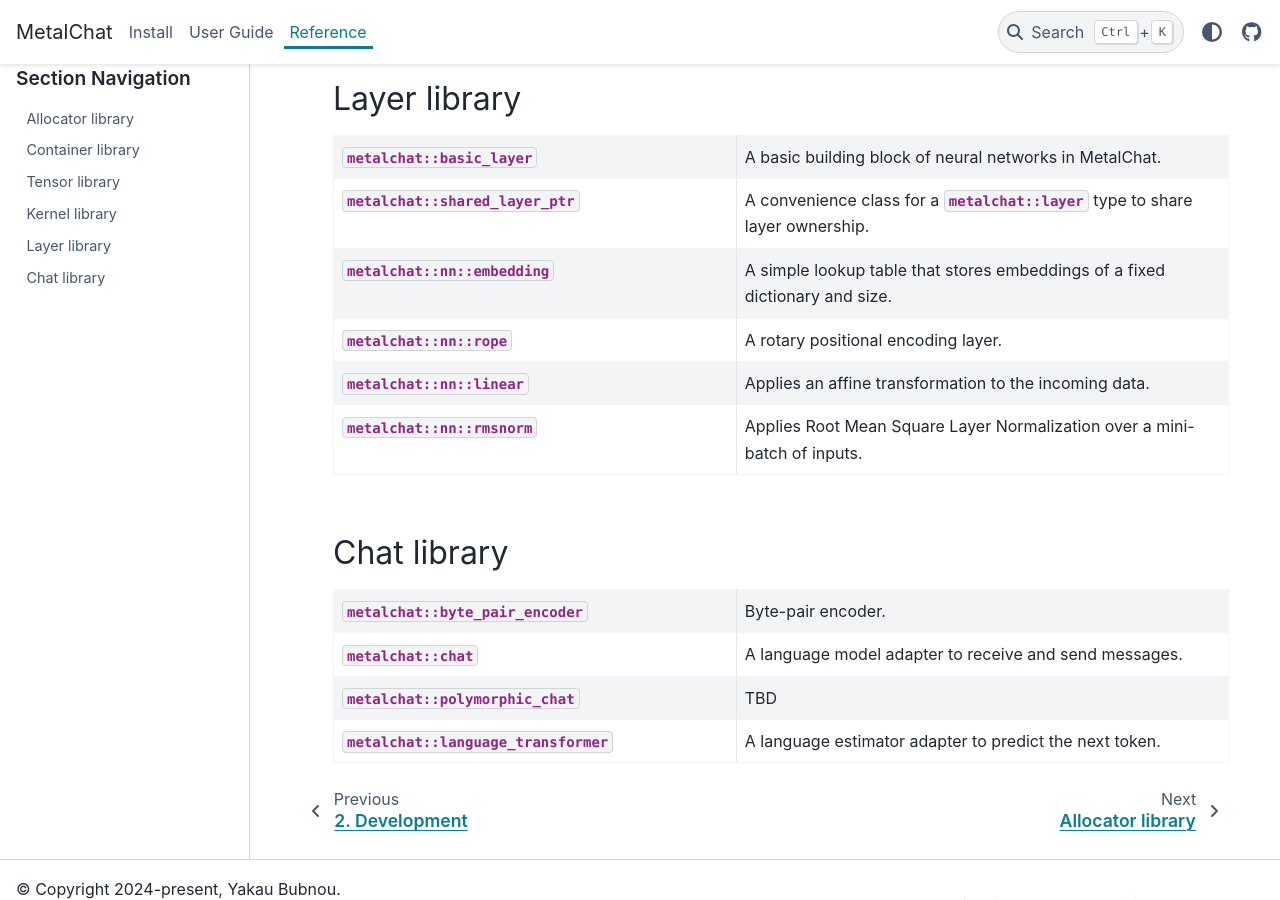
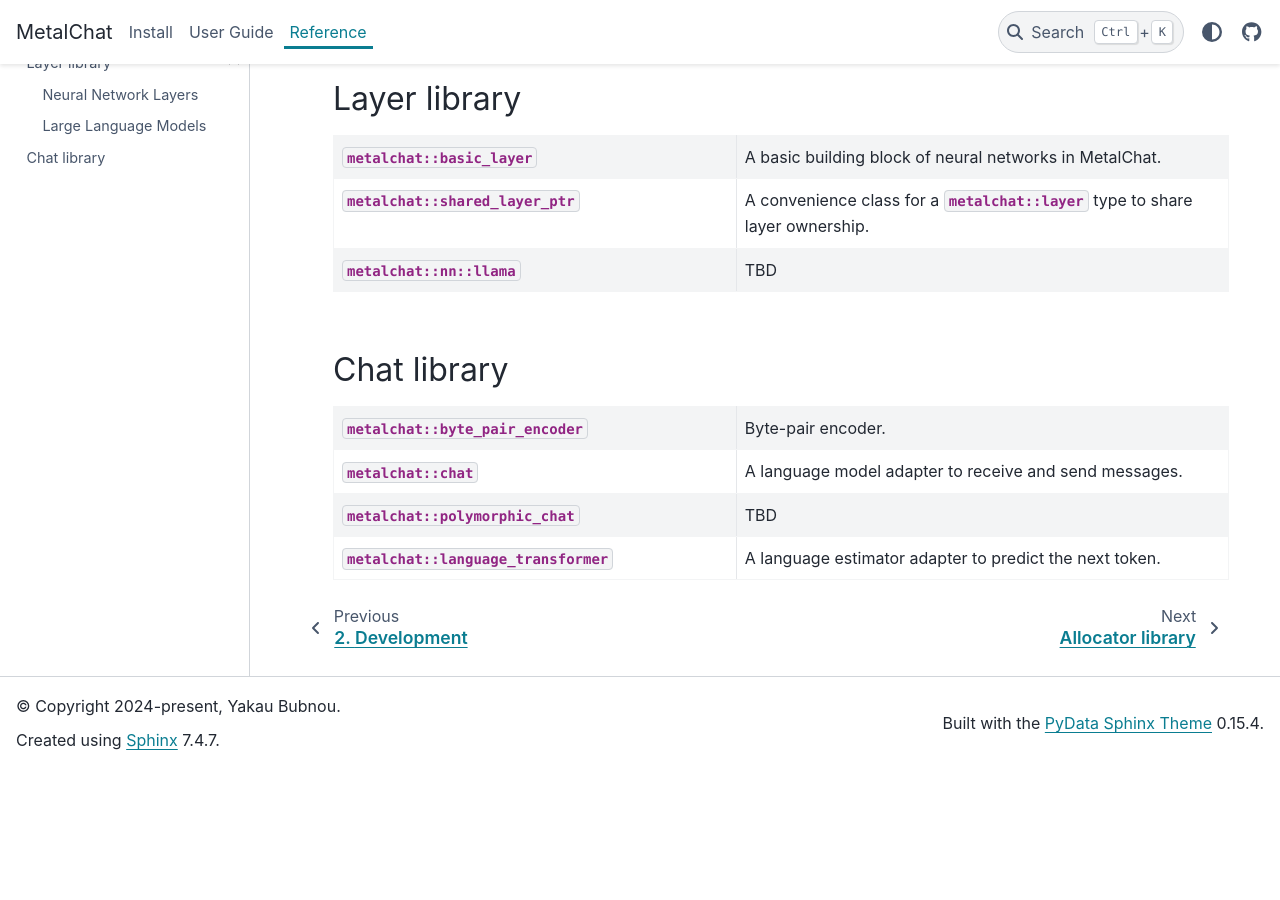
Before and after one commit to ybubnov/metalchat, a Sphinx documentation site: the page built from documentation/reference/index.rst, in a window 1280 px wide and 900 px high, scrolled down 2246 px. Built offline with Sphinx 7.4.7 and the PyData theme 0.15.4, drawn with Linux system fonts in a browser that asks for light colours; after the commit the page ends 3016 px from its top, so only the background shows below that.

Commit message:
Split layer documentation.

```diff
--- a/documentation/reference/index.rst
+++ b/documentation/reference/index.rst
@@ -158,17 +158,8 @@
    * - :cpp:class:`metalchat::shared_layer_ptr`
      - A convenience class for a :cpp:class:`metalchat::layer` type to share layer ownership.
 
-   * - :cpp:class:`metalchat::nn::embedding`
-     - A simple lookup table that stores embeddings of a fixed dictionary and size.
-
-   * - :cpp:class:`metalchat::nn::rope`
-     - A rotary positional encoding layer.
-
-   * - :cpp:class:`metalchat::nn::linear`
-     - Applies an affine transformation to the incoming data.
-
-   * - :cpp:class:`metalchat::nn::rmsnorm`
-     - Applies Root Mean Square Layer Normalization over a mini-batch of inputs.
+   * - :cpp:class:`metalchat::nn::llama`
+     - TBD
 
 
 Chat library
--- /dev/null
+++ b/documentation/reference/layer/llm.rst
@@ -0,0 +1,9 @@
+Large Language Models
+=====================
+
+
+Meta Llama
+----------
+
+.. doxygenclass:: metalchat::nn::llama
+   :members:
```
Also changed, not shown: other parts of documentation/reference/index.rst (+1 -1 lines), documentation/reference/layer/index.rst (added, +23 -0 lines), documentation/reference/layer/nn.rst (renamed from documentation/reference/layer.rst, +2 -22 lines), 8 other files.
